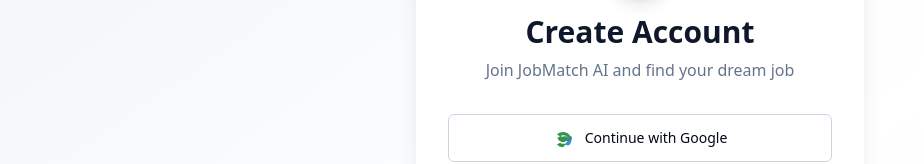
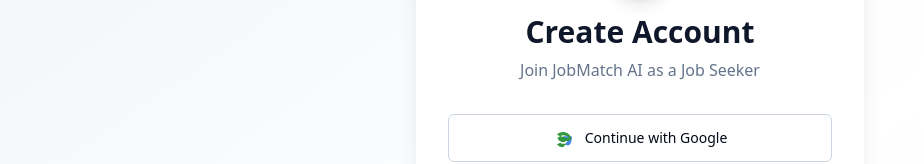
Before and after one commit to BharathRaj73/AI-Job-place, a React (Vite) app: page /signup in a window 1280 px wide. Shown: the part 174-338 px from the top of the page, without its empty margins (0-924 px from the left). Built offline with nearby package versions, Linux system fonts and the light colour scheme.

Commit message:
Update SignUp page title to show user type
cgen-86a35aceb8814aafa15cf33adb0e8ea5

```diff
--- a/client/pages/SignUp.tsx
+++ b/client/pages/SignUp.tsx
@@ -154,7 +154,9 @@ export default function SignUp() {
                 <Brain className="w-8 h-8 text-white" />
               </motion.div>
               <h1 className="text-3xl font-bold text-slate-900 mb-2">Create Account</h1>
-              <p className="text-slate-500">Join JobMatch AI and find your dream job</p>
+              <p className="text-slate-500">
+                Join JobMatch AI as a {userType === "job_seeker" ? "Job Seeker" : "Recruiter"}
+              </p>
             </div>
 
             {error && (
```
